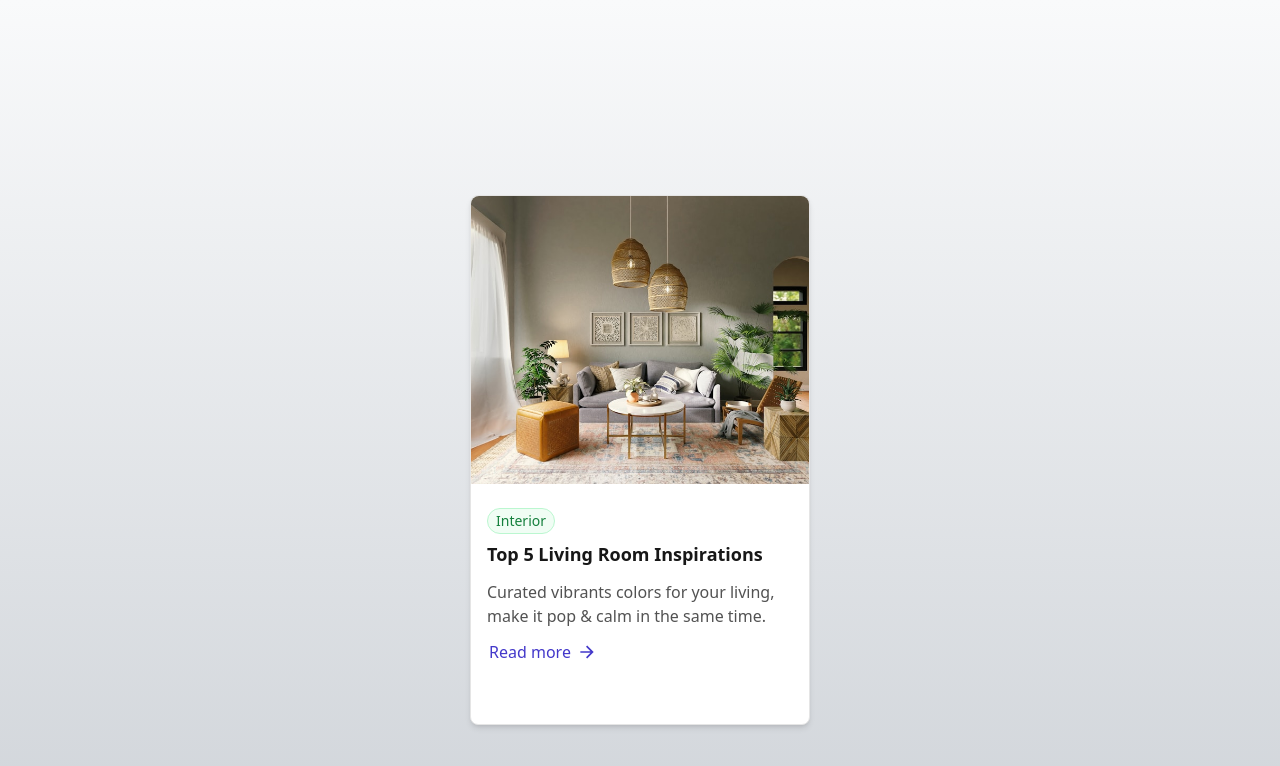
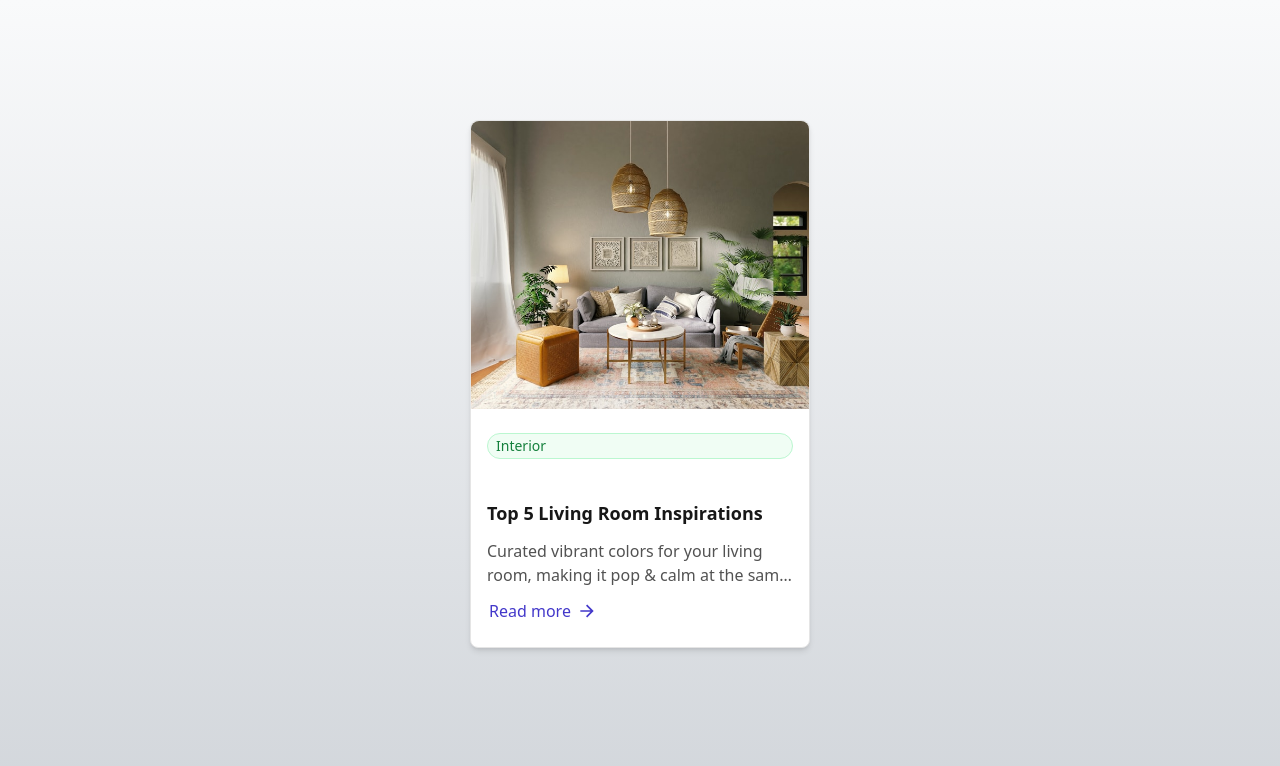
Before and after one commit to amandaguan-ag/marketing, a Next.js app: page /blog-card in a window 1280 px wide. Shown: the top 766 px of the page. Built offline with nearby package versions, Linux system fonts and the light colour scheme.

Commit message:
Align blog with challenge guide

```diff
--- a/src/components/BlogCard.js
+++ b/src/components/BlogCard.js
@@ -3,7 +3,7 @@ import { RiArrowRightLine } from "@remixicon/react";
 
 const BlogCard = ({ title, category, description, imageSrc }) => {
   return (
-    <article className="w-[340px] flex flex-col bg-white rounded-lg shadow-md border border-neutral-200">
+    <article className="w-[340px] flex flex-col bg-white rounded-lg shadow-md border border-neutral-200 mt-[120px] mx-auto">
       <Image
         src={imageSrc}
         alt={`${title} image`}
@@ -12,9 +12,9 @@ const BlogCard = ({ title, category, description, imageSrc }) => {
         className="self-stretch h-72 object-cover rounded-t-lg"
       />
       <div className="flex flex-col gap-3 self-stretch px-4 py-6">
-        <header className="flex flex-col gap-2 self-stretch relative">
+        <header className="flex flex-col gap-2 self-stretch">
           <div
-            className="flex items-center bg-green-50 px-2 py-0.5 rounded-full border border-solid border-green-200 absolute top-0 left-0"
+            className="flex items-center bg-green-50 px-2 py-0.5 rounded-full border border-solid border-green-200"
             aria-label={`Category: ${category}`}
           >
             <span className="font-normal text-sm text-center text-green-700">
@@ -25,11 +25,10 @@ const BlogCard = ({ title, category, description, imageSrc }) => {
             {title}
           </h2>
         </header>
-        <p className="font-medium text-base text-neutral-600">{description}</p>
-        <footer
-          className="flex justify-start items-center gap-1.5 mt-auto relative"
-          style={{ paddingBottom: "36px" }}
-        >
+        <p className="font-medium text-base text-neutral-600 line-clamp-2">
+          {description}
+        </p>
+        <footer className="flex justify-start items-center gap-1.5 mt-auto">
           <a
             href="#"
             className="flex justify-start items-center gap-1.5 px-0.5 text-indigo-700 font-medium text-base focus:outline-none focus:ring-2 focus:ring-indigo-500 focus:ring-offset-2"
--- a/src/pages/blog-card.js
+++ b/src/pages/blog-card.js
@@ -2,12 +2,12 @@ import BlogCard from "../components/BlogCard";
 
 export default function BlogCardPage() {
   return (
-    <main className="min-h-screen flex justify-center items-center bg-gradient-to-b from-gray-50 to-[#d2d6db]">
-      <div className="mt-[120px] mx-auto max-w-[1280px] px-8">
+    <main className="min-h-screen flex justify-center items-start bg-gradient-to-b from-gray-50 to-[#d2d6db]">
+      <div className="container mx-auto px-4 sm:px-8 md:px-32 lg:px-32 xl:px-32">
         <BlogCard
           title="Top 5 Living Room Inspirations"
           category="Interior"
-          description="Curated vibrants colors for your living, make it pop & calm in the same time."
+          description="Curated vibrant colors for your living room, making it pop & calm at the same time."
           imageSrc="/spacejoy-YqFz7UMm8qE-unsplash.jpg"
         />
       </div>
--- a/src/styles/globals.css
+++ b/src/styles/globals.css
@@ -16,3 +16,10 @@ html, body {
   margin: 0 auto;
   padding: 0 32px;
 }
+
+.line-clamp-2 {
+  display: -webkit-box;
+  -webkit-box-orient: vertical;
+  -webkit-line-clamp: 2;
+  overflow: hidden;
+}
```
